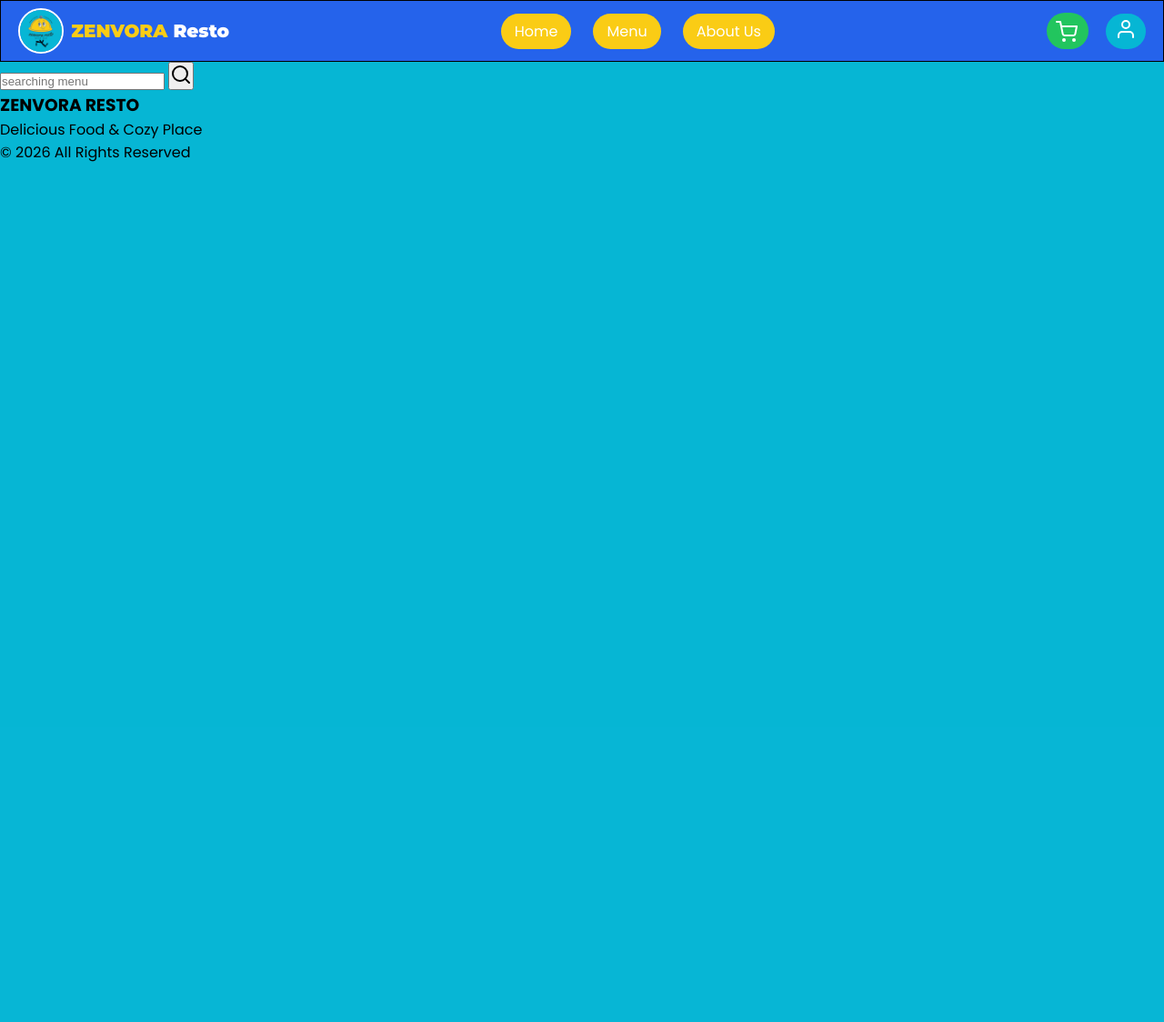
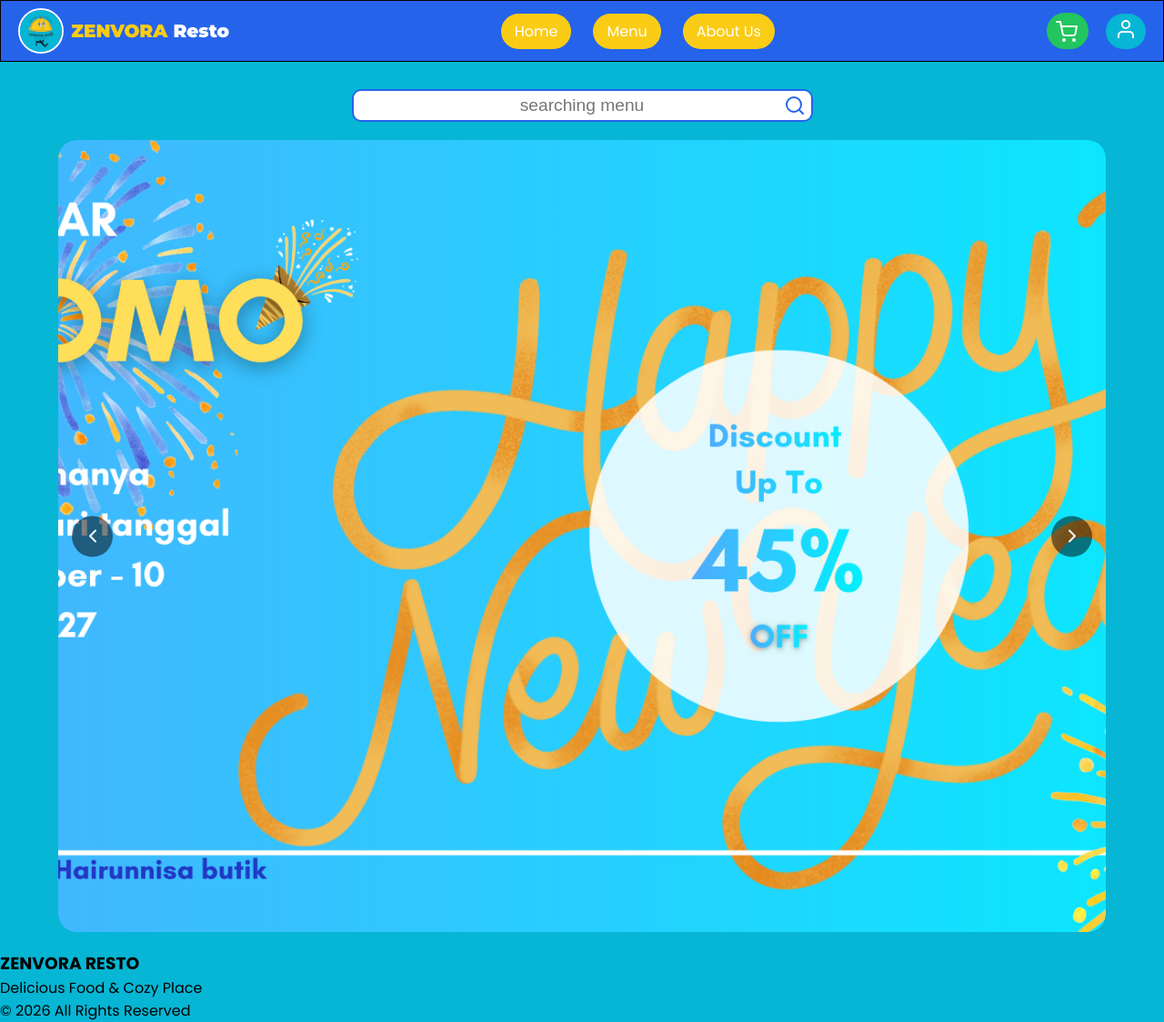
Before and after one commit to DG13-reason/ZENVORA-resto, a PHP site: page / in a window 1280 px wide. Shown: the whole page at 91% size. Before the commit the page ends 178 px from the top, so only its background shows below. Run offline with PHP 8.4, Linux system fonts and the light colour scheme.

Commit message:
mengerjakan banner pada index

```diff
--- a/assets/css/style.css
+++ b/assets/css/style.css
@@ -96,6 +96,107 @@ body{
 }
 
 /*HALAMAN INDEX*/
+.search-sect{
+    width:100%;
+    display:flex;
+    justify-content:center;
+    align-items:center;
+    margin-top:30px;
+}
+.search-menu{
+    position: relative;
+    width: 3orem;
+}
+.search-menu input{
+    width: 100%;
+    text-align: center;
+    padding: 5px 8rem;
+    font-size: 1.2rem;
+    border-radius: 10px;
+    border: solid 2px var(--secondary-color);
+}
+.search-menu button{
+    position: absolute;
+    right: 0;
+    top:50%;
+    transform:translateY(-50%);
+    width:40px;
+    height:40px;
+    border-radius:50%;
+    border: none;
+    color: var(--secondary-color);
+    background: transparent;
+    display:flex;
+    justify-content:center;
+    align-items:center;
+    cursor:pointer;
+}
+.banner-sect{
+    width: 100%;
+    padding: 20px 5%;
+}
+.banner-slider{
+    width:100%;
+    overflow:hidden;
+    border-radius:20px;
+    position:relative;
+}
+
+.info-track{
+    display:flex;
+    transition: 0.5s ease-in-out;
+}
+
+.info-banner{
+    min-width:100%;
+}
+
+.info-banner img{
+    width:100%;
+    height: 100%;
+    object-fit:cover;
+    border-radius:20px;
+}
+
+.prev,
+.next{
+    position: absolute;
+    top:50%;
+    transform:translateY(-50%);
+
+    width:45px;
+    height:45px;
+
+    border:none;
+    border-radius:50%;
+
+    background:rgba(0,0,0,0.5);
+    color:white;
+
+    display:flex;
+    justify-content:center;
+    align-items:center;
+
+    cursor:pointer;
+
+    z-index:10;
+
+    transition:0.3s;
+}
+
+.prev:hover,
+.next:hover{
+    background:#00aa5b;
+}
+
+.prev{
+    left:15px;
+}
+
+.next{
+    right:15px;
+}
+
 
 /*HALAMAN LOGIN*/
 /*HALAMAN PROFILE*/
--- a/includes/footer.php
+++ b/includes/footer.php
@@ -12,8 +12,6 @@
 
     </footer>
 
-    <script>
-        feather.replace();
-    </script>
+    <script src="./assets/js/script.js?=v<?php echo time(); ?>"></script>
 </body>
 </html>
--- a/includes/header.php
+++ b/includes/header.php
@@ -6,7 +6,7 @@
     <title>ZENORA Resto</title>
 
     <link rel="stylesheet"
-    href="assets/css/style.css">
+    href="./assets/css/style.css?v=<?php echo time(); ?>">
 
     <script src="https://unpkg.com/feather-icons"></script>
 
--- a/index.php
+++ b/index.php
@@ -3,7 +3,7 @@
 <?php include 'includes/navbar.php'; ?>
 
 
-<section>
+<section class="search-sect">
     <div class="search-menu">
         <input type="text" placeholder="searching menu">
         <button>
@@ -12,11 +12,31 @@
     </div>
 </section>
 
-<section class="new-info">
-    <div class="info-banner">
+<section class="banner-sect">
+    <div class="banner-slider">
+        <div class="info-track">
+            <div class="info-banner">
+                <img src="assets/images/BANNER/1.png" alt="">
+            </div>
+            <div class="info-banner">
+                <img src="assets/images/BANNER/2.png" alt="">
+            </div>
+            <div class="info-banner">
+                <img src="assets/images/BANNER/3.png" alt="">
+            </div>
+        </div>
 
+        <button class="prev">
+            <i data-feather="chevron-left"></i>
+        </button>
+        <button class="next">
+            <i data-feather="chevron-right"></i>
+        </button>
     </div>
+
 </section>
+
+
 
 <section class="menu-section">
 
```
Also changed, not shown: assets/js/script.js (+96 -0 lines), assets/images/BANNER/1.png (added), assets/images/BANNER/2.png (added), 1 other file.
